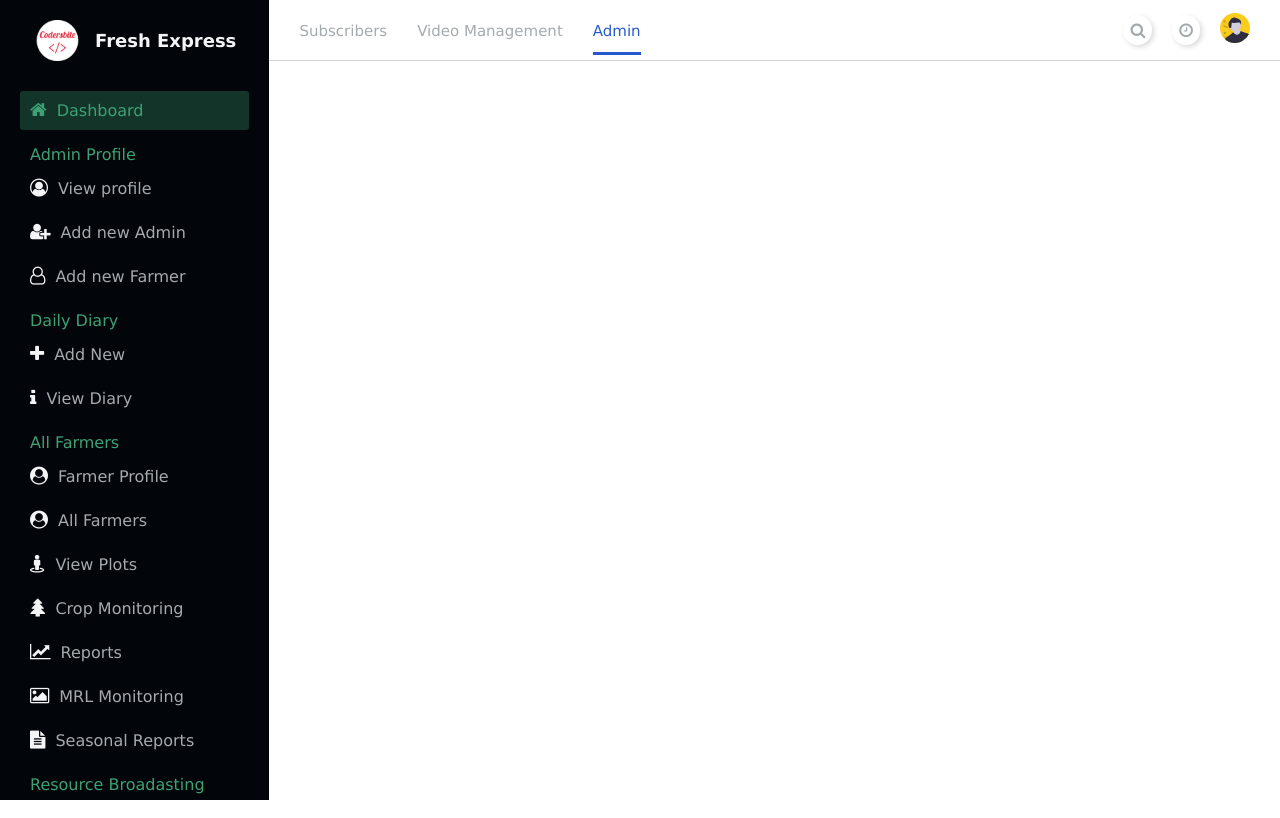
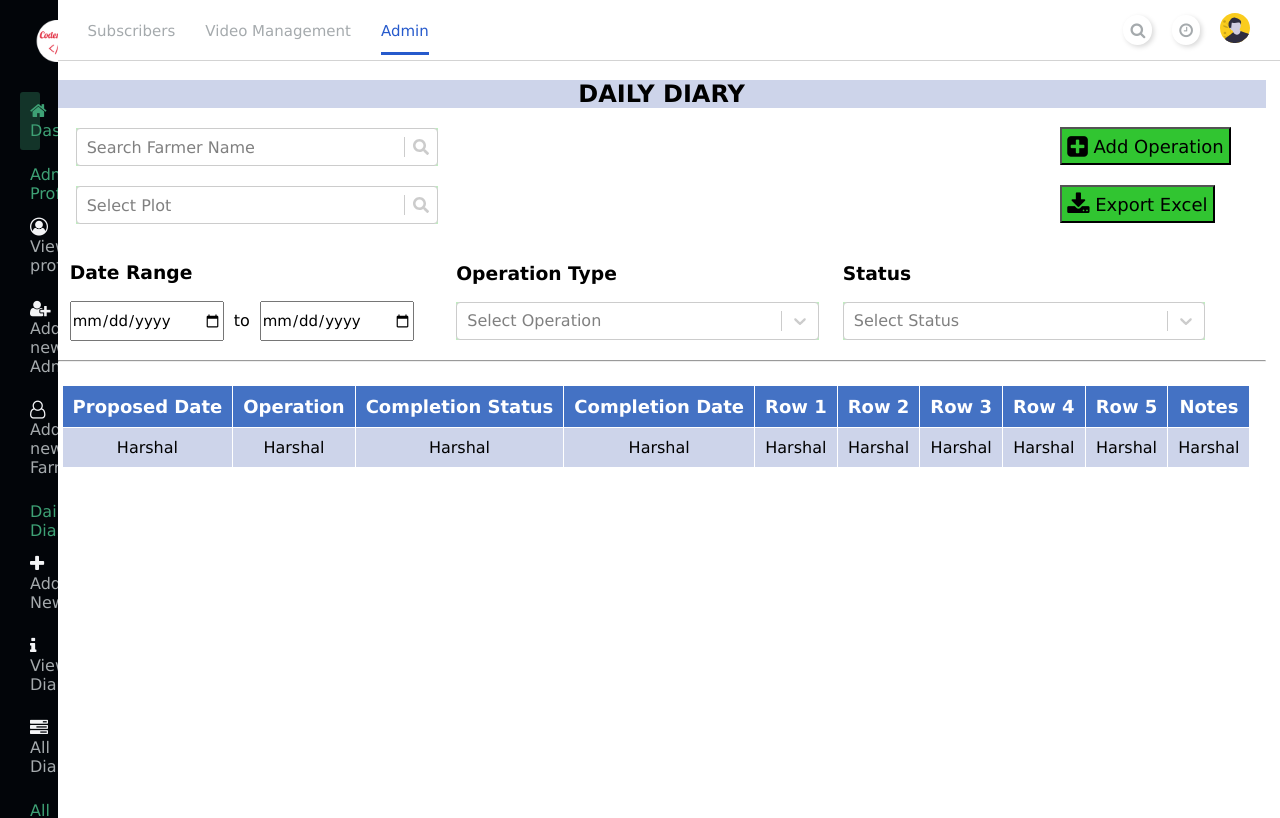
Before and after one commit to Harshal-9/FreshExpress-Dashboard, a React (Create React App) app: page /AllDiaries in a window 1280 px wide. Shown: the top 818 px of the page. Built offline with nearby package versions, Linux system fonts and the light colour scheme.

Commit message:
Added new page of viewing all the digital diaries and added its route

```diff
--- a/src/App.js
+++ b/src/App.js
@@ -9,7 +9,7 @@ import ViewAllFarmers from "./components/FarmerProfileSection/ViewAllFarmers";
 import AddNewFarmer from "./components/FarmerProfileSection/AddNewFarmer";
 import BroadcastShowAll from "./components/BroadcastSection/BroadcastShowAll";
 import ViewArticle from "./components/BroadcastSection/BroadcastViewArticle";
-
+import AllDiaries from "./components/Dailydiary/AllDiaries";
 
 const App = () => {
   const [sidebarOpen, setsidebarOpen] = useState(false);
@@ -34,10 +34,13 @@ const App = () => {
             element={<FarmerProfile flg="1" />}
           />
           <Route exact path="/NewFarmer" element={<AddNewFarmer />} />
-          <Route exact path="/BroadcastShowAll" element={<BroadcastShowAll />} />
-          <Route exact path="/viewArticle" element={<ViewArticle/>} />
-
-
+          <Route
+            exact
+            path="/BroadcastShowAll"
+            element={<BroadcastShowAll />}
+          />
+          <Route exact path="/viewArticle" element={<ViewArticle />} />
+          <Route exact path="/AllDiaries" element={<AllDiaries />}></Route>
         </Routes>
       </Router>
     </div>
--- /dev/null
+++ b/src/components/Dailydiary/AllDiaries.css
@@ -0,0 +1,86 @@
+div.AllDiariesScroll {
+  margin: 4px, 4px;
+  padding: 4px;
+  /* background-color: #c0eec0; */
+  width: 1200px;
+  overflow: auto;
+  white-space: nowrap;
+  height: 600px;
+}
+
+.AllDiariesScroll table {
+  border-collapse: collapse;
+  /* border-style: solid; */
+  /* background-color: #c0eec0; */
+  background-color: #cdd4ea;
+}
+
+.AllDiariesScroll td {
+  border-style: solid;
+  text-align: center;
+  border-color: white;
+  border-width: 1px;
+  padding: 10px;
+}
+
+.AllDiariesHeaderRow td {
+  padding: 10px;
+  font-size: large;
+  text-align: center;
+  font-weight: bold;
+  /* background-color: #63f163; */
+  background-color: #4472c4;
+  color: white;
+}
+
+.IndividualDiaryRow:hover {
+  background-color: rgb(226, 226, 104);
+  cursor: pointer;
+}
+
+.searchingAllDiaries {
+  width: 30%;
+  margin-right: 1.5%;
+  margin-left: 1.5%;
+  display: inline-block;
+  background-color: #c0eec0;
+}
+
+.allDiariesButton {
+  /* margin-right: 10%; */
+  margin-left: 50%;
+  height: 38px;
+  padding: 5px;
+  background-color: #31c531;
+  font-family: Verdana, Geneva, Tahoma, sans-serif;
+  font-size: large;
+  color: black;
+}
+
+.allDiariesfilter {
+  width: 100%;
+  /* margin-left: 1.5%;
+  margin-right: 1.5%; */
+  display: inline-block;
+  background-color: #c0eec0;
+}
+
+.allDiariesButton:hover {
+  background-color: rgb(226, 226, 104);
+  cursor: pointer;
+}
+
+.filtersDiv {
+  width: 30%;
+  display: inline-block;
+  margin: 0% 1%;
+}
+
+.filtersDiv h3 {
+  margin-bottom: 5%;
+}
+
+.allDiariesDate {
+  height: 36px;
+  width: 150px;
+}
--- /dev/null
+++ b/src/components/Dailydiary/AllDiaries.js
@@ -0,0 +1,134 @@
+import React from "react";
+import "./AllDiaries.css";
+import Select, { components } from "react-select";
+import { FontAwesomeIcon } from "@fortawesome/react-fontawesome";
+import { faSearch } from "@fortawesome/free-solid-svg-icons";
+import { library } from "@fortawesome/fontawesome-svg-core";
+
+// Below functions for adding search icon in reactselect
+library.add(faSearch);
+const CaretDownIcon = () => {
+  return <FontAwesomeIcon icon="search" />;
+};
+const DropdownIndicator = (props) => {
+  return (
+    <components.DropdownIndicator {...props}>
+      <CaretDownIcon />
+    </components.DropdownIndicator>
+  );
+};
+
+// Data of dropdown
+const operationTypesArray = [
+  { label: "Spraying", value: "spraying" },
+  { label: "Irrigation", value: "irrigation" },
+  { label: "Farm Work", value: "farmWork" },
+  { label: "Soil Work", value: "soilWork" },
+  { label: "Maintenance Work", value: "maintenanceWork" },
+];
+
+const statusTypesArray = [
+  { label: "Completed", value: "completed" },
+  { label: "Upcoming", value: "upcoming" },
+  { label: "Overdue", value: "overdue" },
+];
+
+function AllDiaries() {
+  return (
+    <div>
+      <br />
+      <h2 style={{ textAlign: "center", backgroundColor: "#cdd4ea" }}>
+        DAILY DIARY
+      </h2>
+      <br />
+      <Select
+        className="searchingAllDiaries"
+        placeholder="Search Farmer Name"
+        components={{ DropdownIndicator }}
+      />
+      <button className="allDiariesButton">
+        <i className="fa fa-plus-square fa-lg" aria-hidden="true"></i> Add
+        Operation
+      </button>
+      <br />
+      <br />
+      <Select
+        className="searchingAllDiaries"
+        placeholder="Select Plot"
+        components={{ DropdownIndicator }}
+      />
+      <button className="allDiariesButton">
+        <i className="fa fa-download fa-lg" aria-hidden="true"></i> Export Excel
+      </button>
+      <br />
+      <br />
+      {/* <h2 style={{ marginLeft: "18.15px" }}>Filters</h2> */}
+      <br />
+      <div className="filtersDiv">
+        <h3>Date Range</h3>
+        <input type="date" className="allDiariesDate" />
+        <p
+          style={{
+            display: "inline-block",
+            paddingLeft: "10px",
+            paddingRight: "10px",
+          }}
+        >
+          to
+        </p>
+        <input type="date" className="allDiariesDate" />
+      </div>
+      <div className="filtersDiv">
+        <h3>Operation Type</h3>
+        <Select
+          className="allDiariesfilter"
+          placeholder="Select Operation"
+          options={operationTypesArray}
+        />
+      </div>
+
+      <div className="filtersDiv">
+        <h3>Status</h3>
+        <Select
+          className="allDiariesfilter"
+          placeholder="Select Status"
+          options={statusTypesArray}
+        />
+      </div>
+      <br />
+      <br />
+      <hr />
+      <br />
+      <div className="AllDiariesScroll">
+        <table>
+          <tr className="AllDiariesHeaderRow">
+            <td>Proposed Date</td>
+            <td>Operation</td>
+            <td>Completion Status</td>
+            <td>Completion Date</td>
+            <td>Row 1</td>
+            <td>Row 2</td>
+            <td>Row 3</td>
+            <td>Row 4</td>
+            <td>Row 5</td>
+            <td>Notes</td>
+          </tr>
+          <tr className="IndividualDiaryRow">
+            <td>Harshal</td>
+            <td>Harshal</td>
+            <td>Harshal</td>
+            <td>Harshal</td>
+            <td>Harshal</td>
+            <td>Harshal</td>
+            <td>Harshal</td>
+            <td>Harshal</td>
+            <td>Harshal</td>
+            <td>Harshal</td>
+          </tr>
+        </table>
+      </div>
+    </div>
+  );
+}
+
+export default AllDiaries;
--- a/src/components/sidebar/Sidebar.js
+++ b/src/components/sidebar/Sidebar.js
@@ -44,6 +44,10 @@ const Sidebar = ({ sidebarOpen, closeSidebar }) => {
         <div className="sidebar__link">
           <i className="fa fa-info"></i>
           <a href="#">View Diary</a>
+        </div>
+        <div className="sidebar__link">
+          <i className="fa fa-tasks" aria-hidden="true"></i>
+          <a href="/AllDiaries">All Diaries</a>
         </div>
 
         <h2>All Farmers</h2>
```
